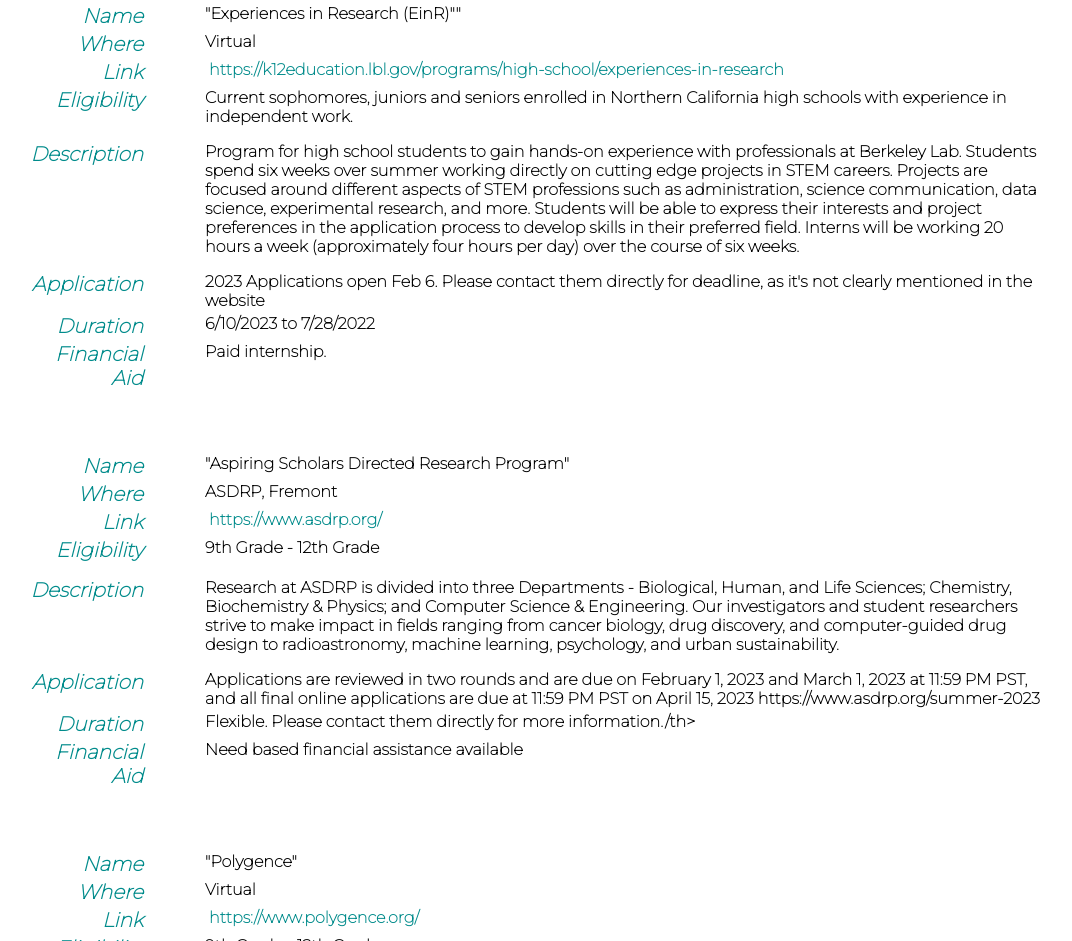
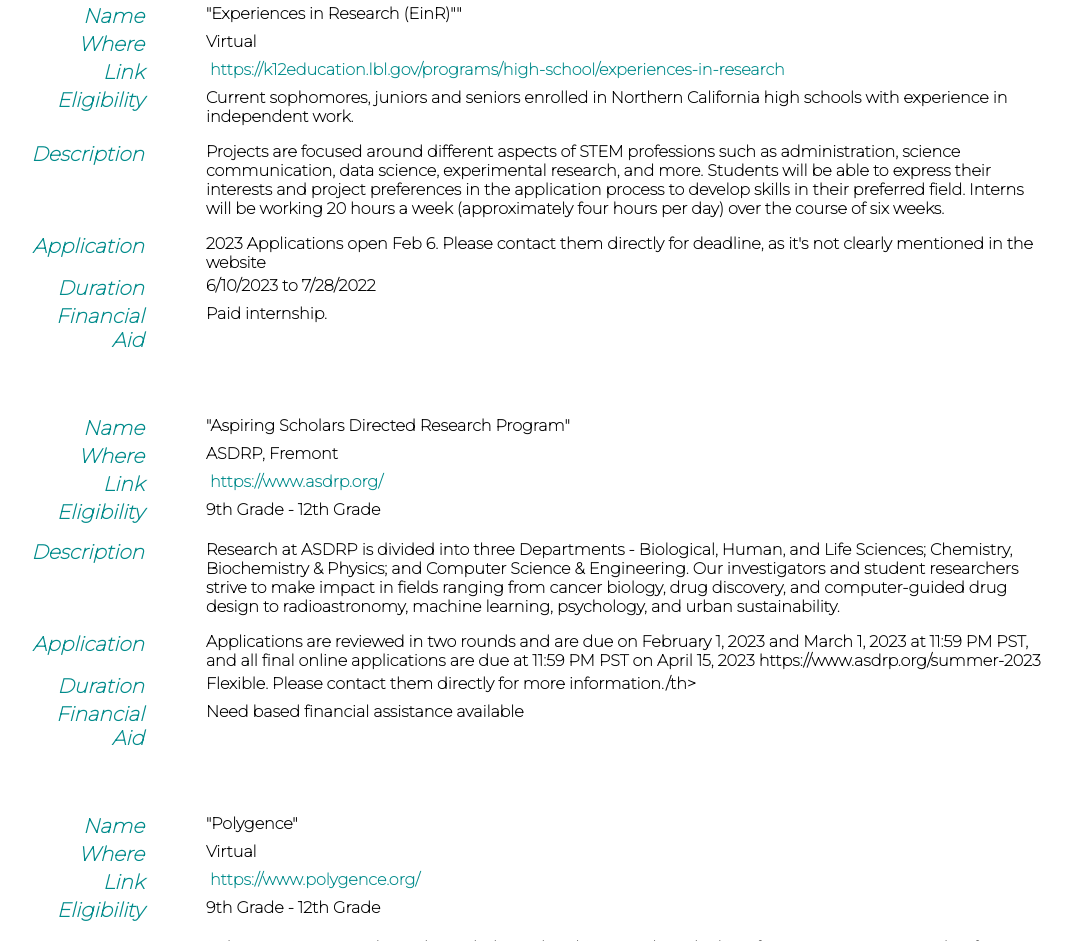
Before and after one commit to shardforstudents/shardforstudents.github.io, a plain HTML site: page index.html in a window 1280 px wide. Shown: the part 1097-2038 px from the top of the page, without its empty margins (124-1196 px from the left). Drawn offline with nearby package versions, Linux system fonts and the light colour scheme.

Commit message:
Update index.html

```diff
--- a/index.html
+++ b/index.html
@@ -135,7 +135,7 @@
                 <tr class="padder"></tr>
         <tr>
             <th class="title colored"><i>Description</i></th>
-                        <th class="content"> Program for high school students to gain hands-on experience with professionals at Berkeley Lab. Students spend six weeks over summer working directly on cutting edge projects in STEM careers. Projects are focused around different aspects of STEM professions such as administration, science communication, data science, experimental research, and more.
+                        <th class="content"> Projects are focused around different aspects of STEM professions such as administration, science communication, data science, experimental research, and more.
                         Students will be able to express their interests and project preferences in the application process to develop skills in their preferred field. Interns will be working 20 hours a week (approximately four hours per day) over the course of six weeks.
             </th>
         </tr>
```
